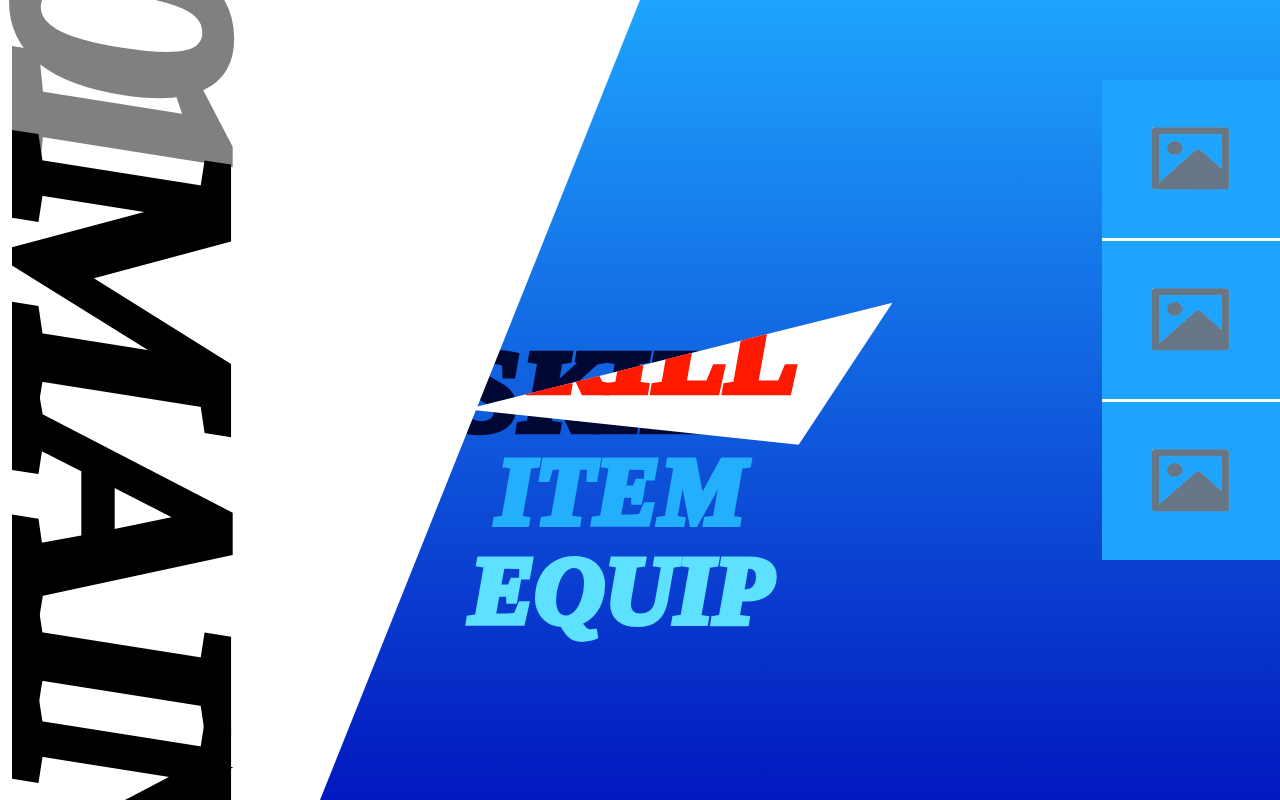
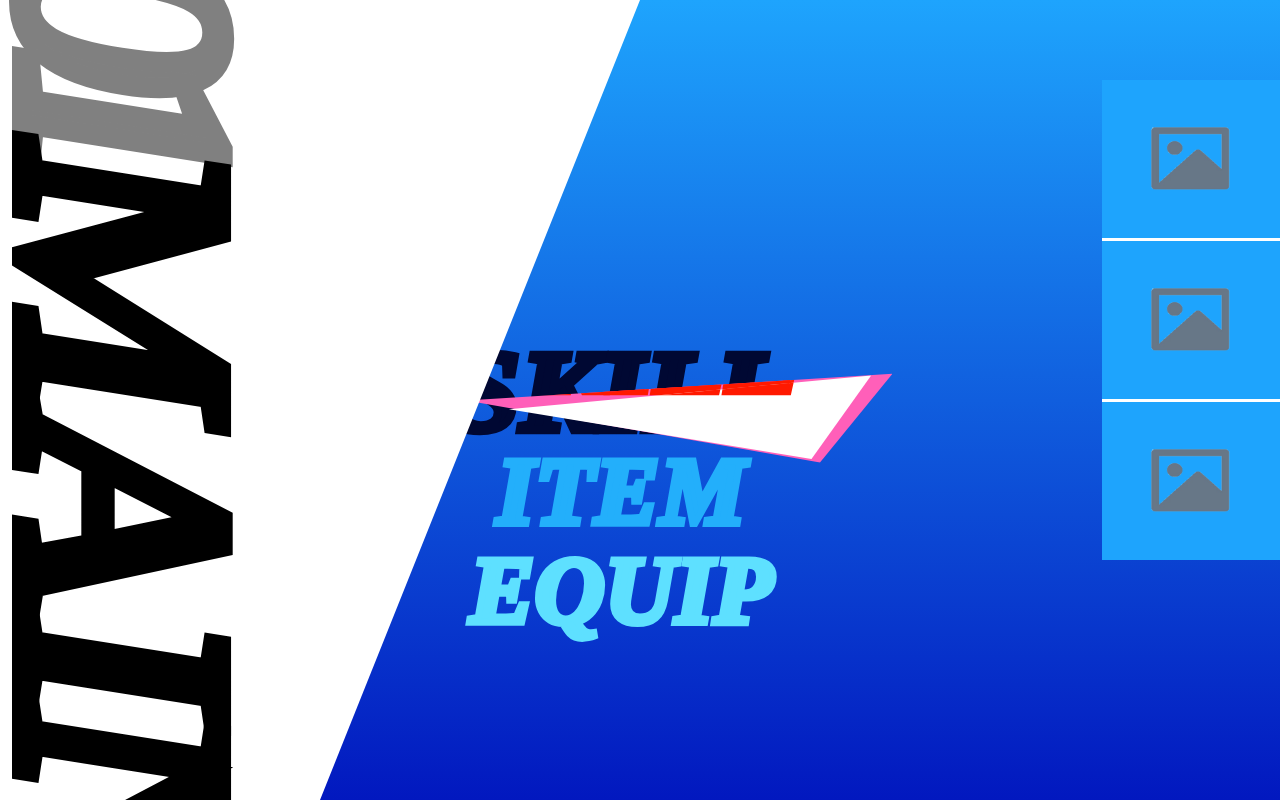
Before and after one commit to Afondpieceofcake/persona3menu, a plain HTML site: page index.html in a window 1280 px wide. Drawn offline with Linux system fonts and the light colour scheme; a web font is replaced by a local one.

Commit message:
finished the shading for skill, though shading is wonky for other buttons

```diff
--- a/styles.css
+++ b/styles.css
@@ -124,7 +124,7 @@ body {
   width: 200%;
   height: 250%;
   transition-delay: 2s;
-  clip-path: polygon(0% 70%, 78% 90%, 100% 10%);
+  clip-path: polygon(10% 70%, 81% 98%, 95% 51%);
   z-index: 2;
   justify-content: flex-start;
 }
@@ -134,14 +134,14 @@ body {
   position: absolute;
   color: #ff1900;
   background: #ff5fb9;
-  z-index: 1;
   display: flex;
   top: -100%;
   left: -23%;
   width: 200%;
   height: 250%;
+  justify-content: flex-start;
 
-  clip-path: polygon(0% 70%, 80% 70%, 95% 20%);
+  clip-path: polygon(0% 65%, 83% 100%, 100% 50%);
   z-index: 1;
 }
 
```
